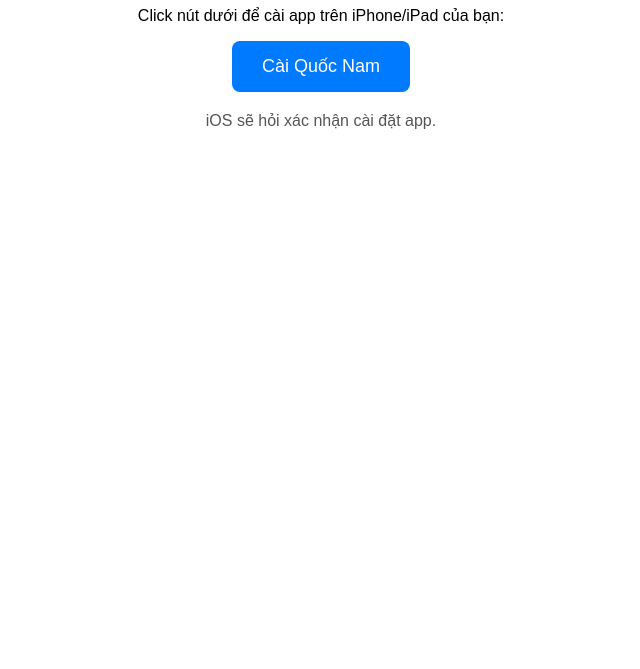
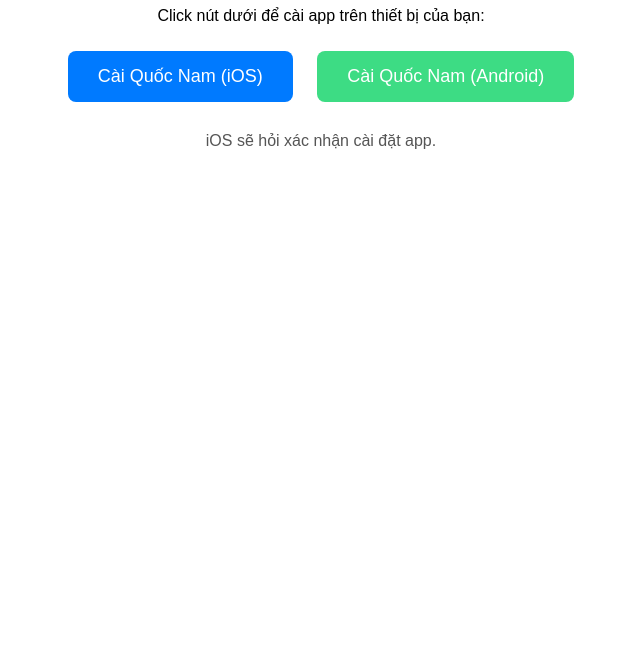
Before and after one commit to macashipo/mun.gives, a plain HTML site: page quocnam-test-download/index.html in a window 1280 px wide. Shown: the part 131-800 px from the top of the page, without its empty margins (319-959 px from the left). Drawn offline with Linux system fonts and the light colour scheme.

Commit message:
add android download button to quocnam-test-download
Co-Authored-By: Claude Sonnet 4.6 <noreply@anthropic.com>

```diff
--- a/quocnam-test-download/index.html
+++ b/quocnam-test-download/index.html
@@ -7,7 +7,7 @@
   </head>
   <body style="text-align: center; padding-top: 50px; font-family: sans-serif">
     <h1>Download Quốc Nam App</h1>
-    <p>Click nút dưới để cài app trên iPhone/iPad của bạn:</p>
+    <p>Click nút dưới để cài app trên thiết bị của bạn:</p>
 
     <a
       href="itms-services://?action=download-manifest&url=https://mun.gives/quocnam-test-download/manifest.plist"
@@ -19,9 +19,26 @@
         text-decoration: none;
         border-radius: 8px;
         font-size: 18px;
+        margin: 10px;
       "
     >
-      Cài Quốc Nam
+      Cài Quốc Nam (iOS)
+    </a>
+
+    <a
+      href="https://github.com/macashipo/mun.gives/releases/download/file_test/quoc_nam_dev.apk"
+      style="
+        display: inline-block;
+        padding: 15px 30px;
+        background-color: #3ddc84;
+        color: white;
+        text-decoration: none;
+        border-radius: 8px;
+        font-size: 18px;
+        margin: 10px;
+      "
+    >
+      Cài Quốc Nam (Android)
     </a>
 
     <p style="margin-top: 20px; color: #555">
```
